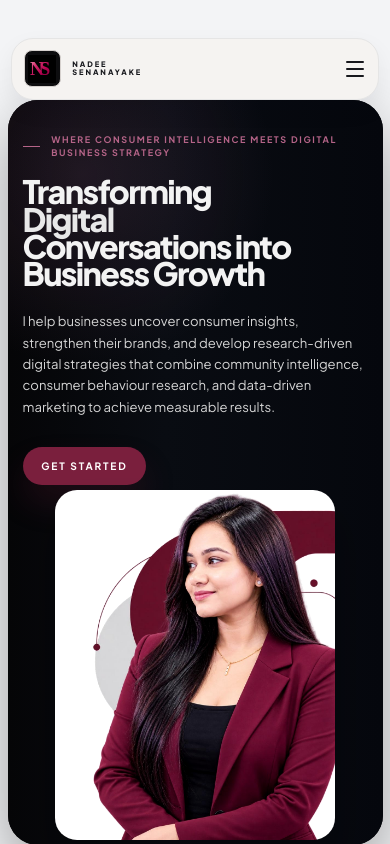
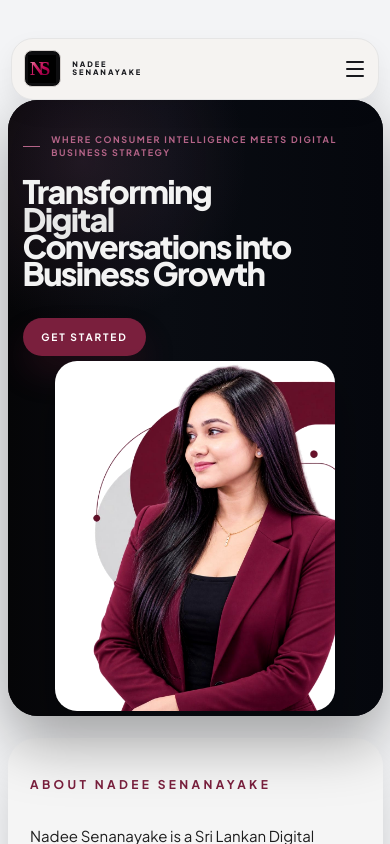
Before and after one commit to chanugiw/nadee-s-landing-page, a React (Vite) app: page / in a window 390 px wide. Shown: the top 844 px of the page. Built offline with nearby package versions, Linux system fonts and the light colour scheme; a web font is replaced by a local one.

Commit message:
Update Hero component to conditionally display paragraph text for improved responsiveness

```diff
--- a/src/components/Hero.jsx
+++ b/src/components/Hero.jsx
@@ -40,7 +40,7 @@ const Hero = () => {
               <span className="block">Business Growth</span>
             </h1>
 
-            <p className="mt-6 max-w-[560px] text-sm leading-relaxed text-[#d4d4d4] sm:text-base md:text-lg">
+            <p className="mt-6 hidden max-w-[560px] text-sm leading-relaxed text-[#d4d4d4] sm:text-base md:block md:text-lg">
               I help businesses uncover consumer insights, strengthen their brands, and develop research-driven digital strategies that combine community intelligence, consumer behaviour research, and data-driven marketing to achieve measurable results.
             </p>
 
```
